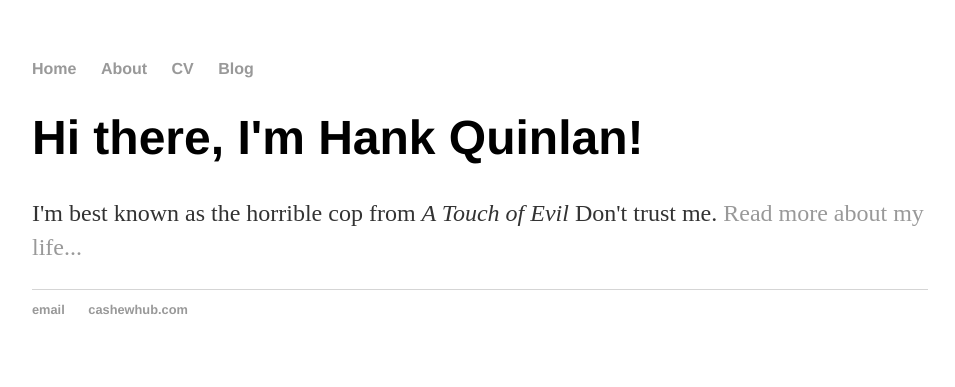
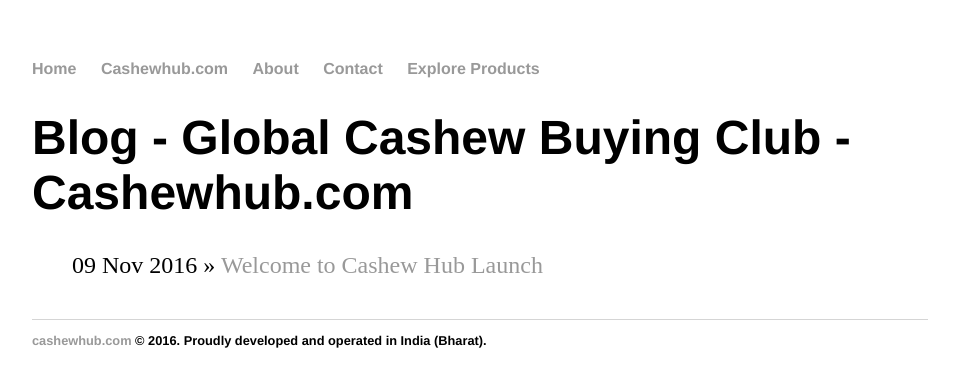
Before and after one commit to cashewhub/cashewhub.github.io, a Jekyll site: the page built from index.html, in a window 1280 px wide. Shown: the top 387 px of the page, without its empty margins (160-1115 px from the left). Built offline with Jekyll 4.4.1, drawn with Linux system fonts in a browser that asks for light colours.

Commit message:
first blog post

```diff
--- a/Gemfile
+++ b/Gemfile
@@ -1,3 +1,7 @@
 source 'https://rubygems.org'
 
-gem 'github-pages', '104', group: :jekyll_plugins
+require 'json'
+require 'open-uri'
+versions = JSON.parse(open('https://pages.github.com/versions.json').read)
+
+gem 'github-pages', versions['github-pages']
--- a/_config.yml
+++ b/_config.yml
@@ -1,2 +1,3 @@
 name: Cashewhub Blog
 markdown: kramdown
+repository: cashewhub/cashewhub.github.io.git
--- a/_layouts/default.html
+++ b/_layouts/default.html
@@ -9,9 +9,10 @@
 			<nav>
 	    		<ul>
 	        		<li><a href="/">Home</a></li>
-		        	<li><a href="/about">About</a></li>
-	        		<li><a href="/cv">CV</a></li>
-	        		<li><a href="/blog">Blog</a></li>
+		        	<li><a href="http://www.cashewhub.com">Cashewhub.com</a></li>
+		        	<li><a href="http://www.cashewhub.com/#about">About</a></li>
+              <li><a href="http://www.cashewhub.com/#contact">Contact</a> </li>
+              <li><a href="http://www.cashewhub.com/explore/products/all">Explore Products</a> </li>
 	    		</ul>
 			</nav>
 			<div class="container">
@@ -21,8 +22,7 @@
 			</div><!-- /.container -->
 			<footer>
 	    		<ul>
-	        		<li><a href="mailto:contact@cashewhub.com">email</a></li>
-	        		<li><a href="https://www.cashewhub.com">cashewhub.com</a></li>
+	        		<li><a href="http://www.cashewhub.com">cashewhub.com</a> &copy; 2016. Proudly developed and operated in India (Bharat).</li>
 				</ul>
 			</footer>
 		</body>
--- a/index.html
+++ b/index.html
@@ -1,8 +1,11 @@
 ---
 layout: default
-title: Hank Quinlan, Horrible Cop
+title: Blog - Global Cashew Buying Club - Cashewhub.com
 ---
-<div class="blurb">
-	<h1>Hi there, I'm Hank Quinlan!</h1>
-	<p>I'm best known as the horrible cop from <em>A Touch of Evil</em> Don't trust me. <a href="/about">Read more about my life...</a></p>
-</div><!-- /.blurb -->
+<h1>{{ page.title }}</h1>
+<ul class="posts">
+
+	{% for post in site.posts %}
+		<li><span>{{ post.date | date_to_string }}</span> » <a href="{{ post.url }}" title="{{ post.title }}">{{ post.title }}</a></li>
+	{% endfor %}
+</ul>
```
Also changed, not shown: _layouts/post.html (added, +9 -0 lines), _posts/2016-11-09-welcome-to-cashewhub-launch.md (added, +19 -0 lines), Gemfile.lock, favicon.ico (added).
